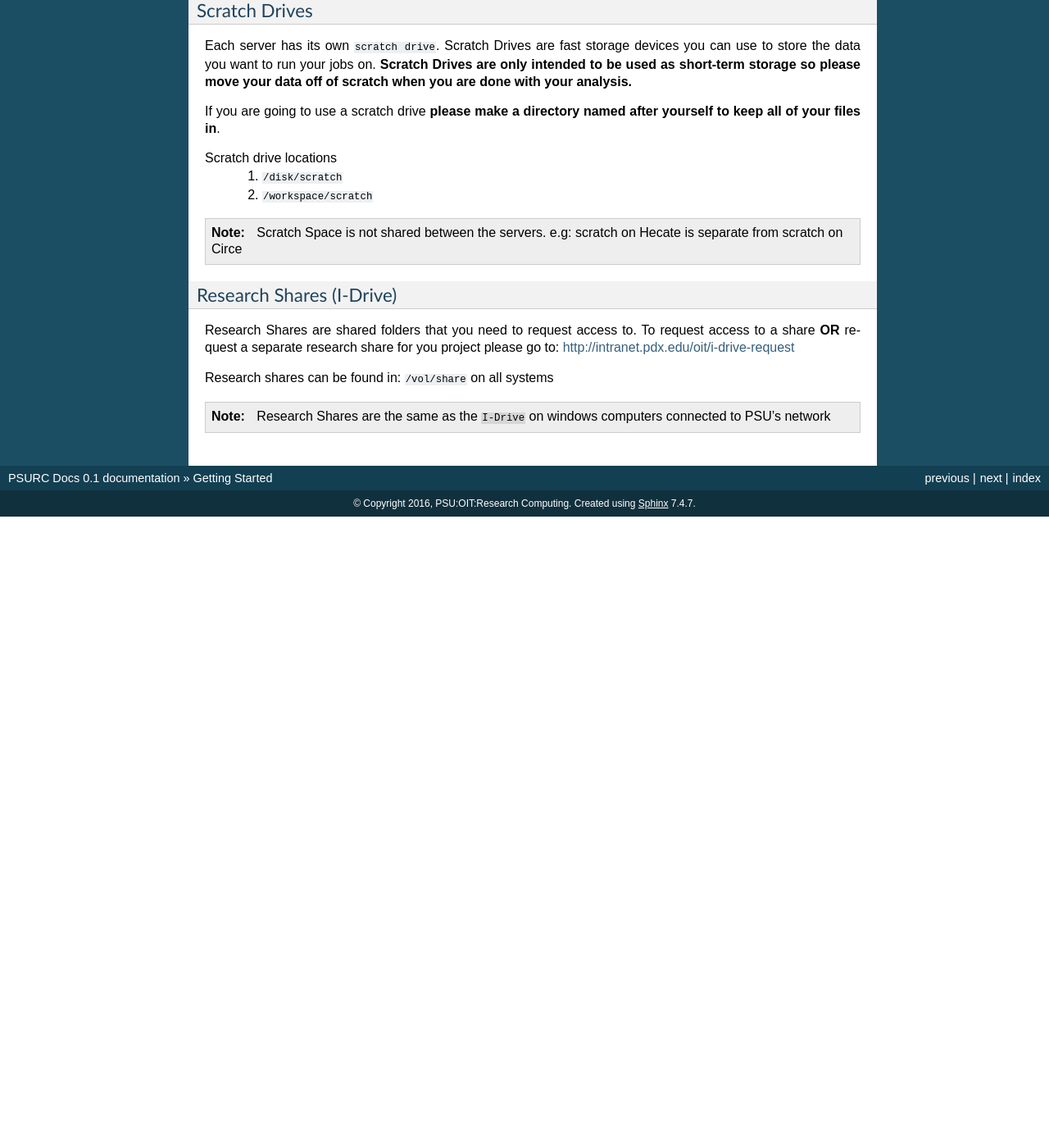
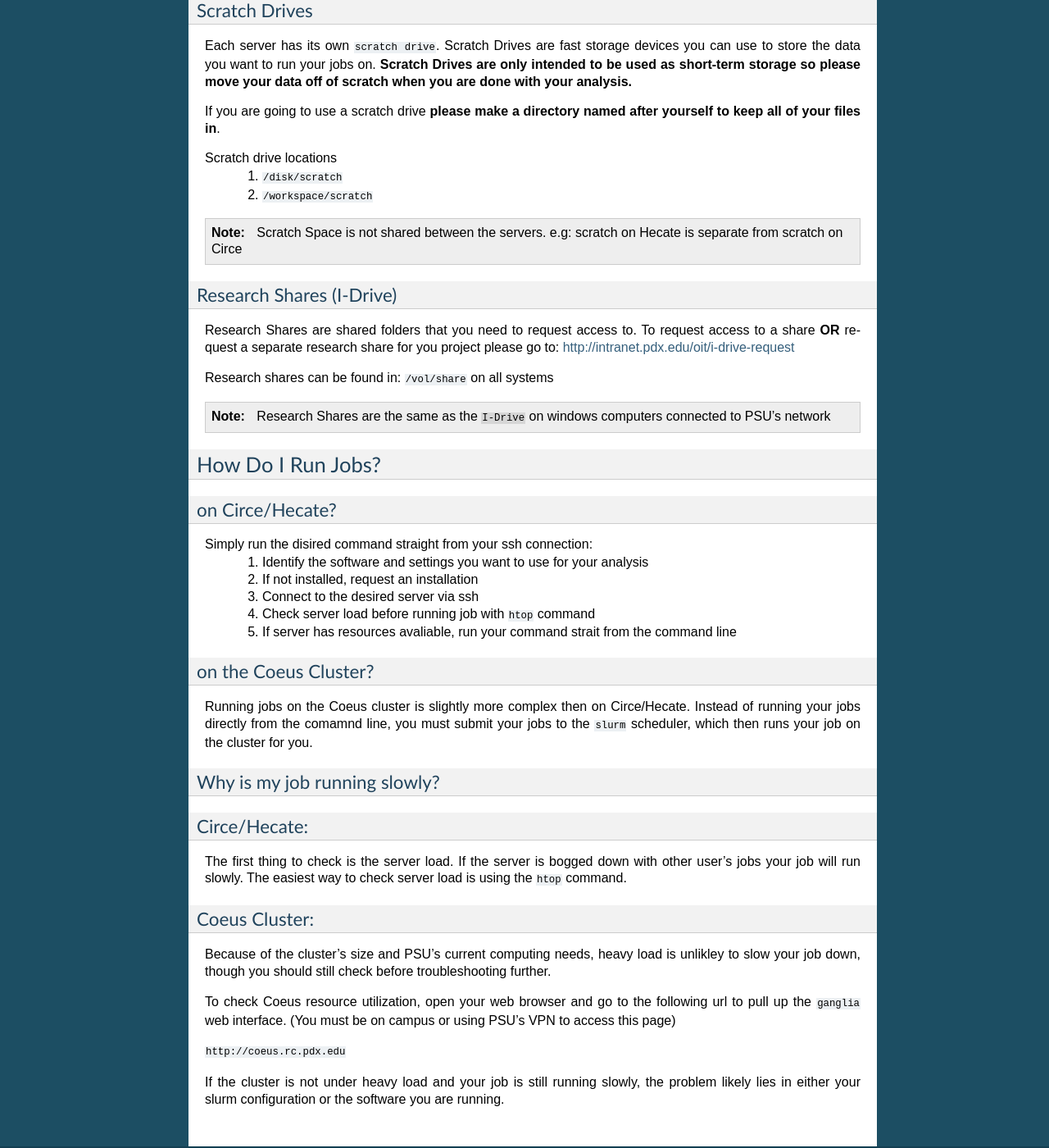
Before and after one commit to PSU-Research-Computing/psurc-docs, a Sphinx documentation site: the page built from source/getting_started/index.rst, in a window 1280 px wide and 1400 px high, scrolled down 1071 px. Shown: the whole window at 82% size. Built offline with Sphinx 7.4.7, drawn with Linux system fonts in a browser that asks for light colours; before the commit the page ends 1701 px from its top, so only the background shows below that; some of the changed text lies outside the part shown.

Commit message:
Added start of job FAQ

```diff
--- a/source/getting_started/index.rst
+++ b/source/getting_started/index.rst
@@ -86,3 +86,56 @@ project please go to: http://intranet.pdx.edu/oit/i-drive-request
 Research shares can be found in: ``/vol/share`` on all systems
 
 .. note:: Research Shares are the same as the ``I-Drive`` on windows computers connected to PSU's network
+
+
+How Do I Run Jobs?
+==================
+
+on Circe/Hecate?
+----------------
+
+Simply run the disired command straight from your ssh connection:
+    1. Identify the software and settings you want to use for your analysis
+    2. If not installed, request an installation
+    3. Connect to the desired server via ssh
+    4. Check server load before running job with ``htop`` command
+    5. If server has resources avaliable, run your command strait from the command line
+
+on the Coeus Cluster?
+---------------------
+
+Running jobs on the Coeus cluster is slightly more complex then on Circe/Hecate.
+Instead of running your jobs directly from the comamnd line, you must submit
+your jobs to the ``slurm`` scheduler, which then runs your job on the cluster
+for you.
+
+.. Finish this
+
+Why is my job running slowly?
+-----------------------------
+
+Circe/Hecate:
+-------------
+
+The first thing to check is the server load. If the server is bogged down with
+other user's jobs your job will run slowly. The easiest way to check server
+load is using the ``htop`` command.
+
+.. Elaborate on htop
+
+Coeus Cluster:
+--------------
+
+Because of the cluster's size and PSU's current computing needs, heavy load is
+unlikley to slow your job down, though you should still check before
+troubleshooting further.
+
+To check Coeus resource utilization, open your web browser and go to the
+following url to pull up the ``ganglia`` web interface. (You must be on campus
+or using PSU's VPN to access this page)
+
+``http://coeus.rc.pdx.edu``
+
+If the cluster is not under heavy load and your job is still running slowly,
+the problem likely lies in either your slurm configuration or the software you
+are running.
```
